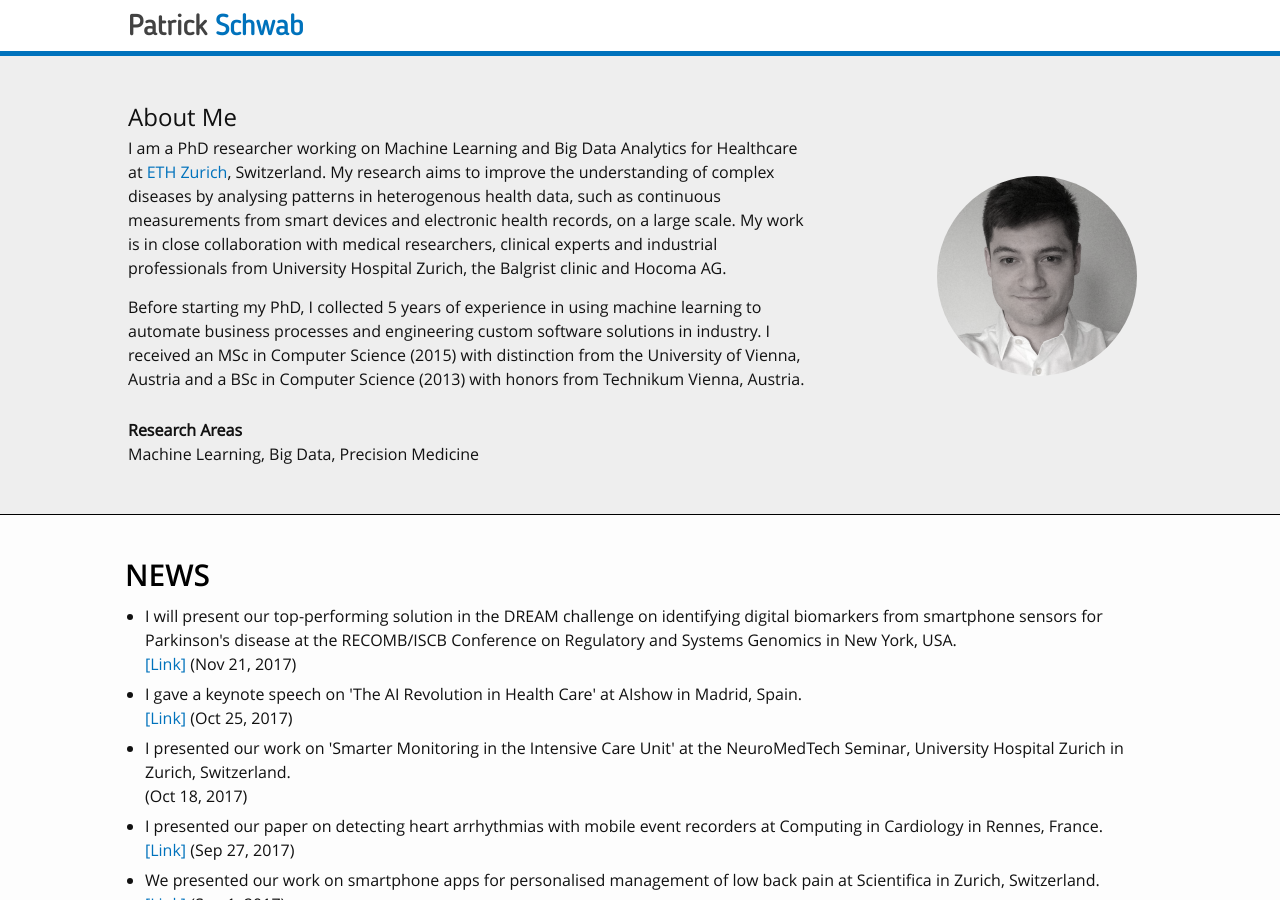
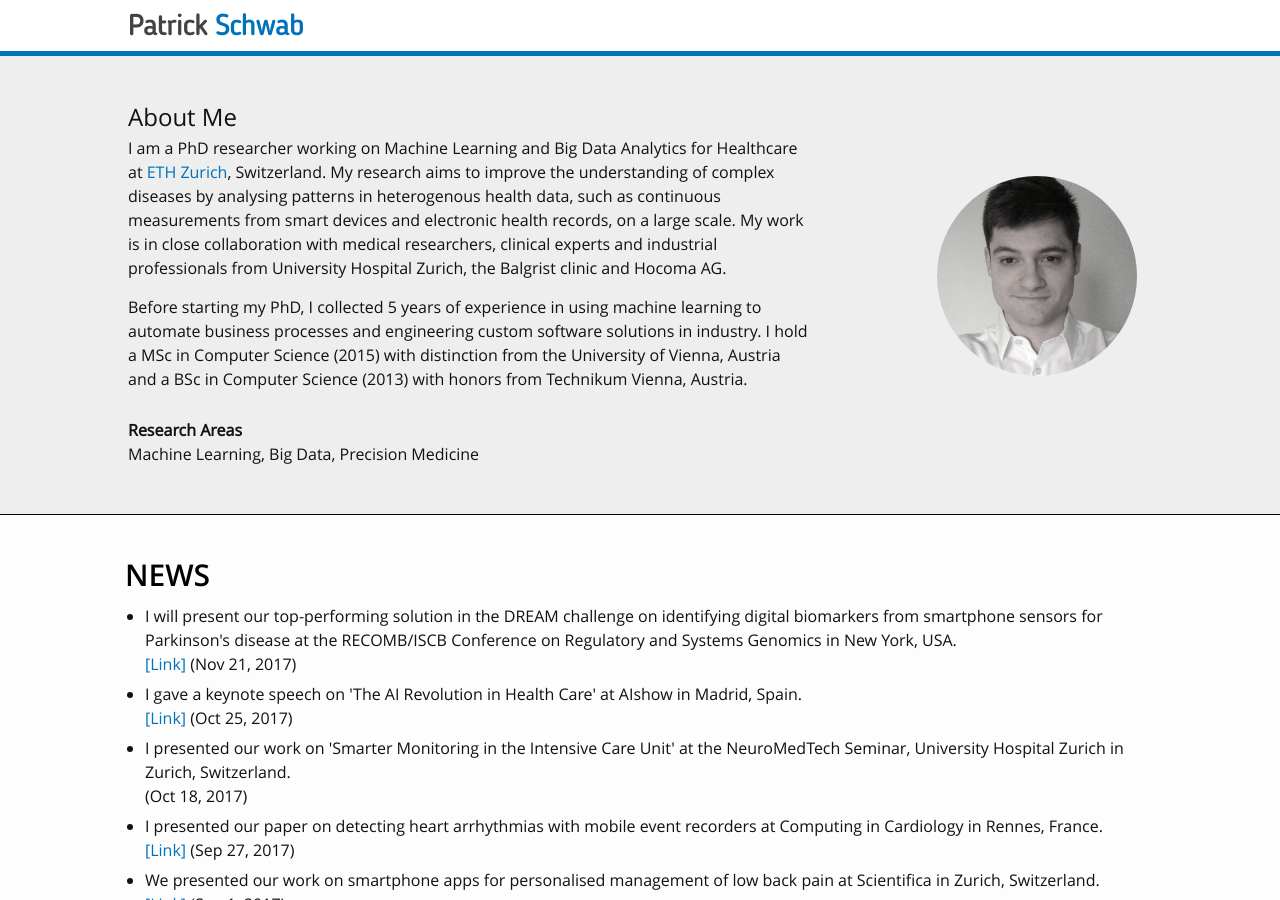
Before and after one commit to d909b/d909b.github.io, a Jekyll site: the page built from index.html, in a window 1280 px wide and 900 px high. Built offline with Jekyll 4.4.1, drawn with Linux system fonts in a browser that asks for light colours; nearby versions of some CDN libraries; library files that are not in the unit come from our copies.

Commit message:
Fixed typo in about me.

```diff
--- a/index.html
+++ b/index.html
@@ -14,7 +14,7 @@ layout: default
             </p>
 
             <p>
-            Before starting my PhD, I collected 5 years of experience in using machine learning to automate business processes and engineering custom software solutions in industry. I received an MSc in Computer Science (2015) with distinction from the University of Vienna, Austria and a BSc in Computer Science (2013) with honors from Technikum Vienna, Austria.
+            Before starting my PhD, I collected 5 years of experience in using machine learning to automate business processes and engineering custom software solutions in industry. I hold a MSc in Computer Science (2015) with distinction from the University of Vienna, Austria and a BSc in Computer Science (2013) with honors from Technikum Vienna, Austria.
             </p>
           </div>
           <div>
```
